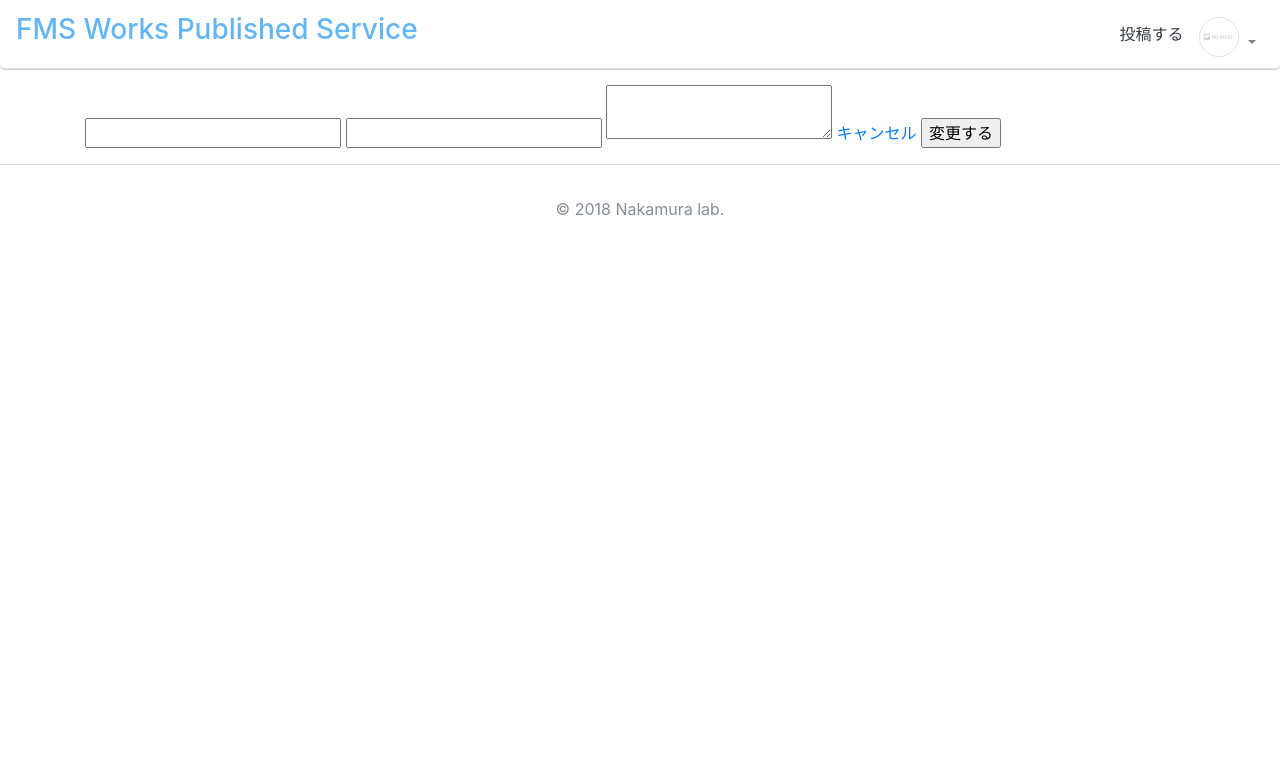
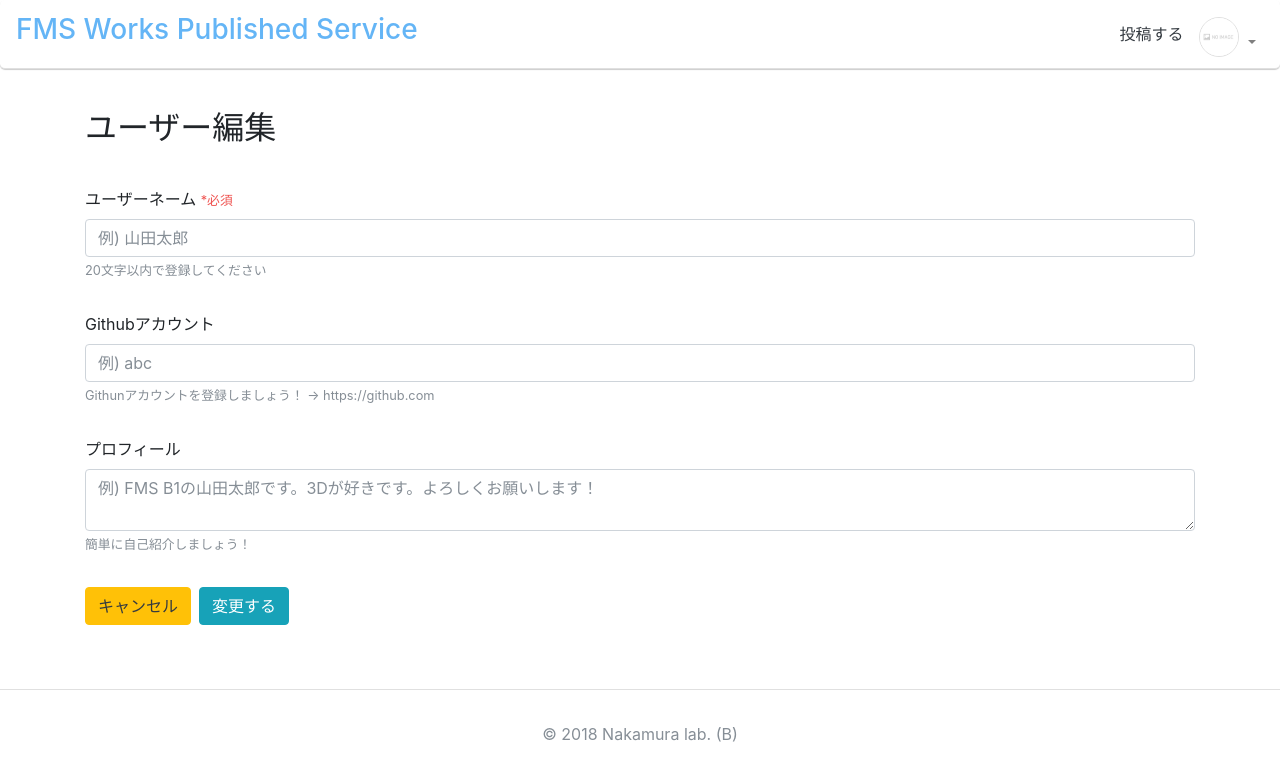
Before and after one commit to fms-works/fworks, a PHP site: page /user/edit.php in a window 1280 px wide. Shown: the top 781 px of the page. Run offline with PHP 8.4, Linux system fonts and the light colour scheme; the visitor is signed in with stand-in values (Sample User, id 1); data that the repository does not hold is empty; some libraries are stand-ins or nearby versions.

Commit message:
modify user edit page

```diff
--- a/partial/footer.php
+++ b/partial/footer.php
@@ -1,3 +1,3 @@
 <footer class="navbar navbar-expand-lg navbar-light bg-white footer-border">
-  <p class="w-100 py-4 text-center text-secondary">&copy; 2018 Nakamura lab.</p>
+  <p class="w-100 py-4 text-center text-secondary">&copy; 2018 Nakamura lab. (B)</p>
 </footer>
--- a/user/edit.php
+++ b/user/edit.php
@@ -17,13 +17,26 @@ $user_data = get_user_data($pdo, $current_user_id);
 ?>
 <?php include('../partial/top_layout.php'); ?>
 <?php // ユーザー情報編集フォーム ?>
+<h2 class="py-4">ユーザー編集</h2>
 <form action="update.php" method="post">
-  <input type="text" name="name" value="<?php echo $user_data['name']; ?>">
-  <input type="text" name="github_account" value="<?php echo $user_data['github_account']; ?>">
-  <textarea name="profile" rows="" cols="">
-    <?php echo $user_data['profile']; ?>
-  </textarea>
-  <a href="show.php">キャンセル</a>
-  <input type="submit" value="変更する">
+  <div class="form-group py-2">
+    <label for="name">ユーザーネーム <span class="note">*必須</span></label>
+    <input type="text" id="name" name="name" class="form-control" aria-describedby="nameHelp" required value="<?php echo $user_data['name']; ?>" placeholder="例) 山田太郎">
+    <small id="nameHelp" class="form-text text-muted">20文字以内で登録してください</small>
+  </div>
+  <div class="form-group py-2">
+    <label for="github_account">Githubアカウント</label>
+    <input type="text" name="github_account" id="github_account" class="form-control" aria-describedby="githubAcountHelp" value="<?php echo $user_data['github_account']; ?>" placeholder="例) abc">
+    <small id="githubAcountHelp" class="form-text text-muted">Githunアカウントを登録しましょう！ → <a href="https://github.com" class="text-muted">https://github.com</a></small>
+  </div>
+  <div class="form-group py-2">
+    <label for="profile">プロフィール</label>
+    <textarea name="profile" id="profile" class="form-control" row="5" aria-describedby="profileHelp" placeholder="例) FMS B1の山田太郎です。3Dが好きです。よろしくお願いします！"><?php echo $user_data['profile']; ?></textarea>
+    <small id="profileHelp" class="form-text text-muted">簡単に自己紹介しましょう！</small>
+  </div>
+  <div class="d-flex justify-content-start mt-4 mb-5">
+    <a href="show.php" class="btn btn-warning text-dark mr-2">キャンセル</a>
+    <input type="submit" class="btn btn-info" value="変更する">
+  </div>
 </form>
 <?php include('../partial/bottom_layout.php'); ?>
```
